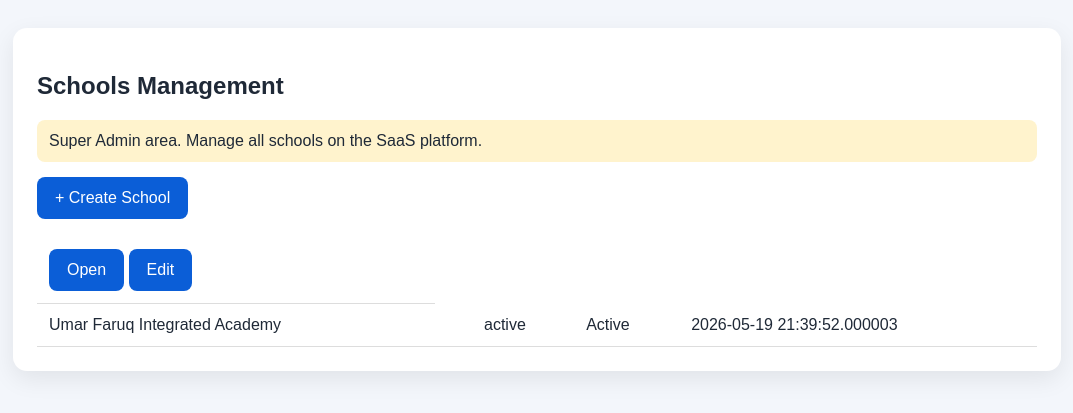
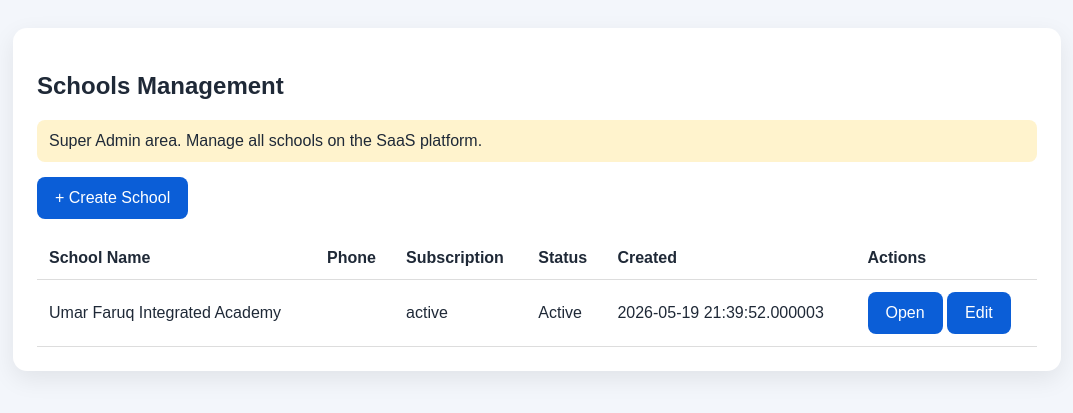
Before and after one commit to qaswar114/umar-faruq-school-system, a Flask app: template templates/schools.html in a window 1280 px wide. Shown: the top 413 px of the page, without its empty margins (103-1176 px from the left). Run offline with Flask 3, Linux system fonts and the light colour scheme; the template is opened without the code that fills it: values that come from a table or form of the project are taken from there, others are empty.

Commit message:
Fix schools actions table

```diff
--- a/templates/schools.html
+++ b/templates/schools.html
@@ -14,17 +14,12 @@
 
     <table>
         <tr>
-            <td>
-    <a href="{{ url_for('switch_school', school_id=school.id) }}"
-       class="btn btn-success btn-sm">
-       Open
-    </a>
-
-    <a href="{{ url_for('edit_school', school_id=school.id) }}"
-       class="btn btn-primary btn-sm">
-       Edit
-    </a>
-</td>
+            <th>School Name</th>
+            <th>Phone</th>
+            <th>Subscription</th>
+            <th>Status</th>
+            <th>Created</th>
+            <th>Actions</th>
         </tr>
 
         {% for school in schools %}
@@ -40,6 +35,10 @@
                 {% endif %}
             </td>
             <td>{{ school.created_at }}</td>
+            <td>
+                <a href="{{ url_for('switch_school', school_id=school.id) }}" class="btn">Open</a>
+                <a href="{{ url_for('edit_school', school_id=school.id) }}" class="btn">Edit</a>
+            </td>
         </tr>
         {% endfor %}
     </table>
```
